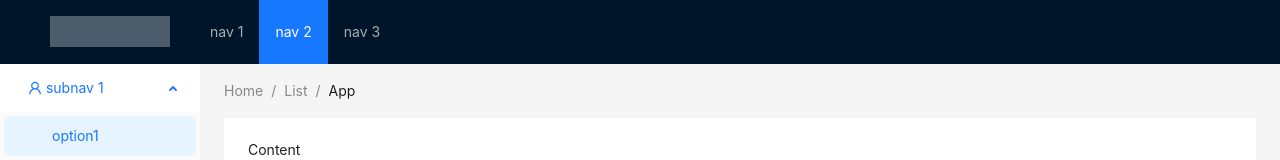
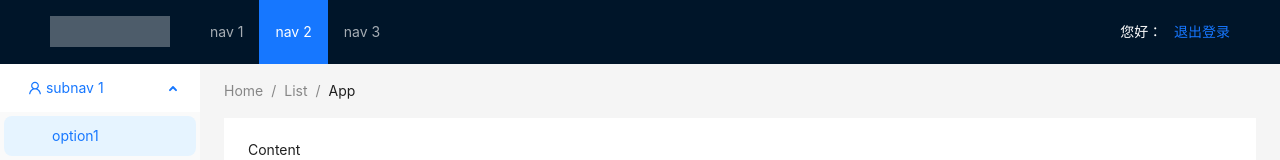
Before and after one commit to BJTU-zhj/12306-learn, a Vue app in the folder web/: page / in a window 1280 px wide. Shown: the top 160 px of the page. Built offline with nearby package versions, Linux system fonts and the light colour scheme; no server answers.

Commit message:
使用vue(store)来保存登陆后返回的信息包括token

```diff
--- a/web/src/components/the-header.vue
+++ b/web/src/components/the-header.vue
@@ -1,6 +1,12 @@
 <template>
   <a-layout-header class="header">
     <div class="logo" />
+    <div style="float: right;color: white;">
+      您好：{{member.mobile}}&nbsp;&nbsp;
+      <router-link to="/login">
+        退出登录
+      </router-link>
+    </div>
     <a-menu
         v-model:selectedKeys="selectedKeys1"
         theme="dark"
@@ -16,12 +22,15 @@
 
 <script>
 import {defineComponent, ref} from "vue";
+import store from "@/store";
 
 export default defineComponent({
   name: 'the-header-view',
   setup() {
+    let  member =store.state.member
     return {
       selectedKeys1: ref(['2']),
+      member
     };
   },
 });
--- a/web/src/store/index.js
+++ b/web/src/store/index.js
@@ -2,10 +2,14 @@
 
 export default createStore({
   state: {
+    member:{}
   },
   getters: {
   },
   mutations: {
+    setMember(state, _member){
+      state.member = _member;
+    }
   },
   actions: {
   },
--- a/web/src/views/LoginView.vue
+++ b/web/src/views/LoginView.vue
@@ -42,6 +42,7 @@
 import axios from 'axios';
 import { notification } from "ant-design-vue";
 import { useRouter } from "vue-router";
+import store from "@/store";
 
 
 export default defineComponent({
@@ -75,6 +76,7 @@
             if(data.success){
               notification.success({description:'登录成功！'})
               router.push("/")
+              store.commit("setMember",data.content)
             }else {
               notification.error({description:data.message})
             }
```
